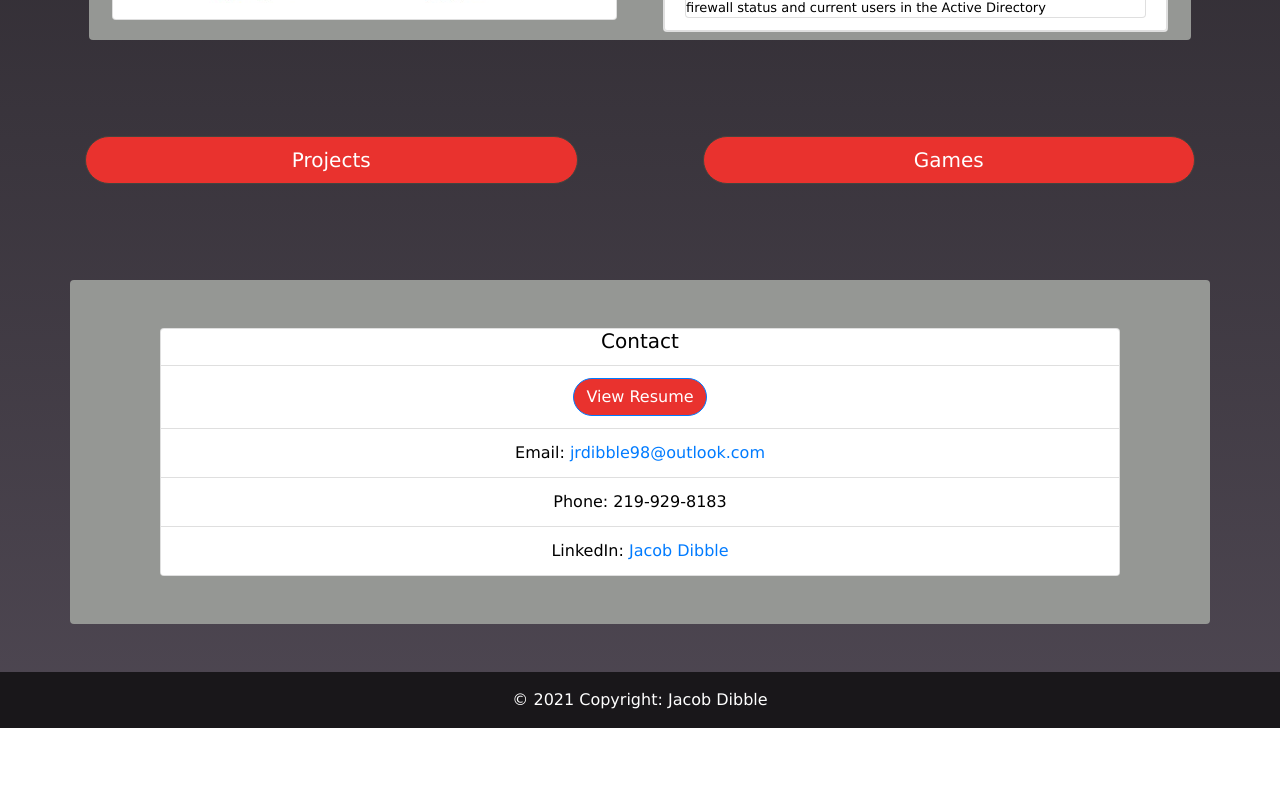
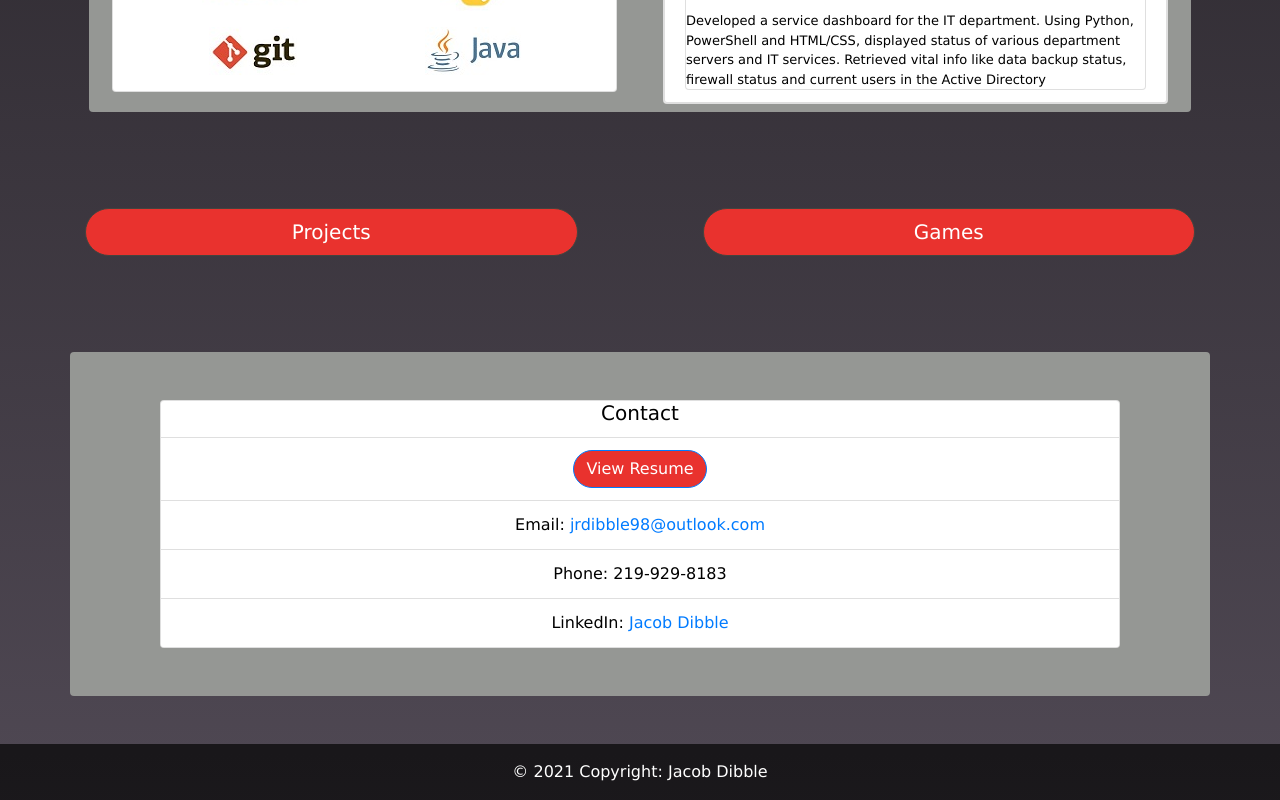
Before and after one commit to jdibble21/react-portfolio, a React (Create React App) app: page / in a window 1280 px wide. Shown: the part 836-1636 px from the top of the page. Before the commit the page ends 1564 px from the top, so only its background shows below. Built offline with nearby package versions, Linux system fonts and the light colour scheme.

Commit message:
Edit footer structure and styles

```diff
--- a/src/components/footer.jsx
+++ b/src/components/footer.jsx
@@ -1,15 +1,17 @@
 import React, { Component } from 'react';
-import Container from 'react-bootstrap/Container';
 
 class Footer extends Component {
-
+    style = {
+        width: "100%",
+        height: "10px"
+    }
     render() {
         return (
-            <footer className="footer">
-                <Container >
-                    <div class="footer-copyright text-center py-3">© 2021 Copyright: Jacob Dibble</div>
-                </Container>
-            </footer>
+
+                <div id="myFooter" className="mx-auto" style={this.style}>
+                    <div class="footer-copyright text-center py-3 mt-auto">© 2021 Copyright: Jacob Dibble</div>
+                </div>
+
          );
     }
 }
--- a/src/components/navbar.jsx
+++ b/src/components/navbar.jsx
@@ -19,9 +19,9 @@ class NavbarCustom extends Component {
         //make smaller if not already
         this.setState({sizeClass:"fixed-top py-0"});
       }
-      if(window.scrollY == 0){
+      if(window.scrollY === 0){
         //make larger if not already
-        this.setState({sizeClass:"fixed-top py-3"});
+        this.setState({sizeClass:"static-top py-3"});
       }
     });
   }
--- a/src/index.css
+++ b/src/index.css
@@ -75,3 +75,8 @@ footer{
   background-color: #19171A;
   color: #FFFFFF;
 }
+
+#myFooter{
+  background-color: #19171A;
+  color: #FFFFFF;
+}
--- a/src/pages/gamepage.js
+++ b/src/pages/gamepage.js
@@ -13,12 +13,13 @@ class GamesPage extends Component {
     }
     render() {
         return (
+            <div>
             <Container className="mx-auto text-left" style={this.style}>
                 <h1 style={this.titleStyle} className="text-center">Game page</h1>
                 <GamesList/>
-                <Footer/>
             </Container>
-
+            <Footer/>
+            </div>
          );
     }
 }
--- a/src/pages/projects.js
+++ b/src/pages/projects.js
@@ -12,12 +12,13 @@ class ProjectsPage extends Component {
     }
     render() {
         return (
+            <div>
             <Container className="mx-auto text-left" style={this.style}>
                 <h1 style={this.titleStyle} className="text-center">My Projects</h1>
                 <ProjectList/>
-                <Footer/>
             </Container>
-
+            <Footer/>
+            </div>
          );
     }
 }
```
Also changed, not shown: src/components/gameList.jsx (+3 -3 lines).
